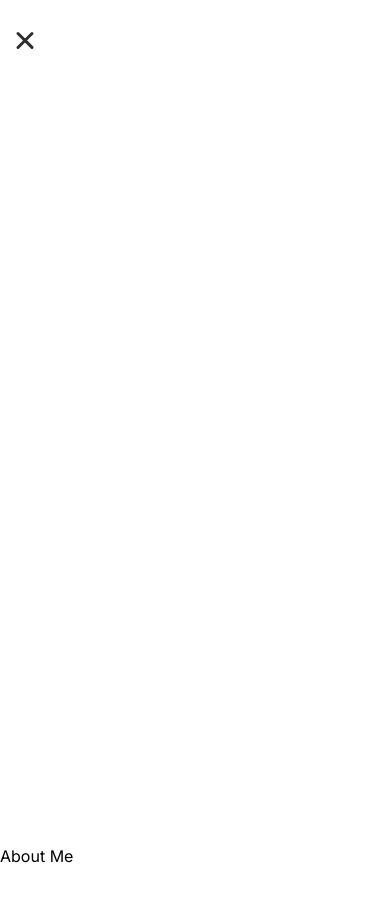
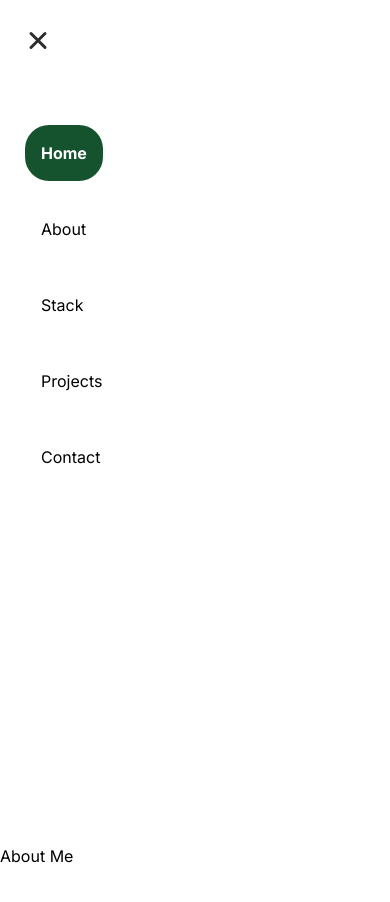
Before and after one commit to vedantgrover/VedantsPortfolio, a Next.js app: page / in a window 390 px wide. Both pictures are taken after a click on the button 40 px from the left and 43 px from the top of the page. Shown: the top 902 px of the page. Built offline with nearby package versions, Linux system fonts and the light colour scheme.

Commit message:
Creates collapsable nav bar for mobile devices

```diff
--- a/app/components/navbar/CollapsableNavbar.tsx
+++ b/app/components/navbar/CollapsableNavbar.tsx
@@ -2,6 +2,7 @@ import {memo, useRef} from "react";
 import {motion, useCycle} from "framer-motion";
 import {useDimensions} from "@/lib/useDimensions";
 import {Toggle} from "@/app/components/navbar/Toggle";
+import CollapsableNavbarItem from "@/app/components/navbar/CollapsableNavbarItem";
 
 const sidebar = {
     open: (height = 1000) => ({
@@ -23,20 +24,39 @@ const sidebar = {
     }
 }
 
-const CollapsableNavbar = memo(() => {
+const navigationVariants = {
+    open: {
+        transition: {staggerChildren: 0.07, delayChildren: 0.2}
+    },
+    closed: {
+        transition: {staggerChildren: 0.05, staggerDirection: -1}
+    }
+}
+
+interface CollapsableNavbarProps {
+    links: { title: string, id: string }[],
+    activeSection: string | null
+}
+
+const CollapsableNavbar = memo(({links, activeSection}: CollapsableNavbarProps) => {
     const [isOpen, toggleOpen] = useCycle(false, true);
     const containerRef = useRef(null)
-    const { height } = useDimensions(containerRef)
+    const {height} = useDimensions(containerRef)
 
     return (
         <motion.nav
-        initial={false}
-        animate={isOpen ? "open":"closed"}
-        custom={height}
-        ref={containerRef} className="flex md:hidden">
-            <motion.div className="absolute top-0 left-0 bottom-0 w-screen bg-white z-[1000]" variants={sidebar}></motion.div>
-        {/*    Navigation Goes Here */}
-            <Toggle toggle={() => toggleOpen()} />
+            initial={false}
+            animate={isOpen ? "open" : "closed"}
+            custom={height}
+            ref={containerRef} className="flex w-screen md:hidden">
+            <motion.div className="absolute top-0 left-0 bottom-0 w-screen bg-white z-[900]"
+                        variants={sidebar}/>
+            <motion.ul variants={navigationVariants} className="m-0 p-[25px] absolute top-[100px] w-screen z-[925]">
+                {links.map((l, i) => (
+                    <CollapsableNavbarItem selected={activeSection === l.id} title={l.title} link={l.id} key={i}/>
+                ))}
+            </motion.ul>
+            <Toggle toggle={() => toggleOpen()}/>
         </motion.nav>
     )
 })
--- /dev/null
+++ b/app/components/navbar/CollapsableNavbarItem.tsx
@@ -0,0 +1,39 @@
+import {memo} from "react";
+import {motion} from "framer-motion";
+import Link from "next/link";
+
+interface CollapsableNavbarItemProps {
+    title: string,
+    link: string,
+    key: any,
+    selected: boolean
+}
+
+const variants = {
+    open: {
+        y: 0,
+        opacity: 1,
+        transition: {
+            y: {stiffness: 1000, velocity: -100}
+        }
+    },
+    closed: {
+        y: 50,
+        opacity: 0,
+        transition: {
+            y: {stiffness: 1000}
+        }
+    }
+};
+
+const CollapsableNavbarItem = memo(({title, link, key, selected}: CollapsableNavbarItemProps) => {
+    return (
+        <motion.li variants={variants} whileTap={{scale: 0.95}} key={key} className={`mb-[20px] flex items-center w-min p-4 rounded-3xl ${selected ? "bg-green-900 font-bold text-white":"bg-white font-normal text-black"}`}>
+            <Link href={`#${link} text-black border-2`}>{title}</Link>
+        </motion.li>
+    )
+})
+
+CollapsableNavbarItem.displayName = "CollapsableNavbarItem"
+
+export default CollapsableNavbarItem
--- a/app/components/navbar/Navbar.tsx
+++ b/app/components/navbar/Navbar.tsx
@@ -3,9 +3,6 @@
 import {memo, useState} from "react";
 import NavbarItem from "@/app/components/navbar/NavbarItem";
 import useSectionObserver from "@/lib/useSectionObserver";
-import {motion} from "framer-motion";
-import Toggle from "@/app/components/navbar/Toggle";
-import Link from "next/link";
 import CollapsableNavbar from "@/app/components/navbar/CollapsableNavbar";
 
 interface NavbarProps {
@@ -19,13 +16,13 @@ const Navbar = memo(({links}: NavbarProps) => {
     const [isOpen, setIsOpen] = useState(false)
 
     const variants = {
-        open: { opacity: 1, x: 0 },
-        closed: { opacity: 1, x: "-100%" },
+        open: {opacity: 1, x: 0},
+        closed: {opacity: 1, x: "-100%"},
     }
 
     return (
         <>
-            <CollapsableNavbar />
+            <CollapsableNavbar links={links} activeSection={activeSection}/>
             <nav
                 className="justify-center items-end backdrop-blur-[10px] fixed w-full h-[75px] z-[1000] hidden md:flex">
                 <div className="bg-white rounded-3xl flex flex-row shadow-md">
--- a/app/components/navbar/Toggle.tsx
+++ b/app/components/navbar/Toggle.tsx
@@ -12,7 +12,7 @@ const Path = props => (
 );
 
 export const Toggle = ({ toggle }) => (
-    <button onClick={toggle} className="outline-none cursor-pointer absolute top-[18px] left-[15px] w-[50px] h-[50px] rounded-full bg-transparent z-[1001]">
+    <button onClick={toggle} className="flex justify-center items-center absolute top-[18px] left-[15px] w-[50px] h-[50px] rounded-full bg-white z-[950]">
         <svg width="24" height="24" viewBox="0 0 24 24">
             <Path
                 variants={{
```
